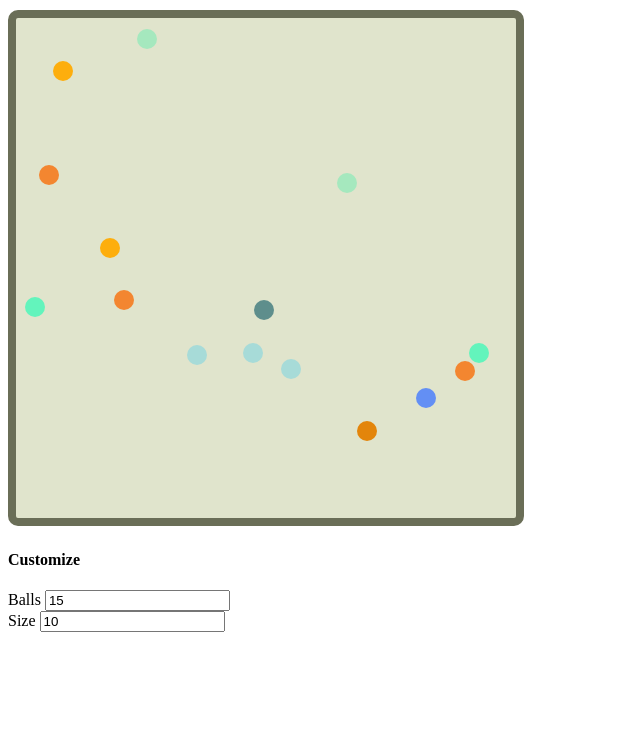
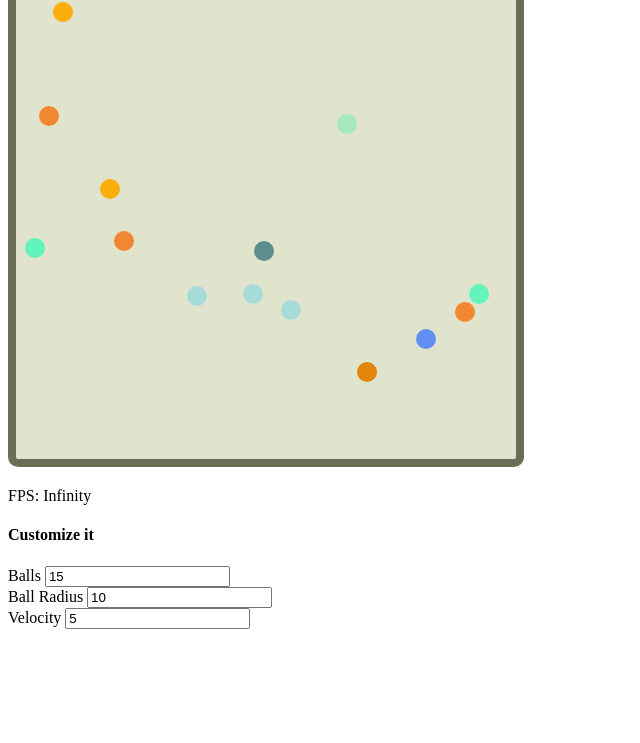
Before and after one commit to handreistoicescu/ball-master-5000, a website with bundled scripts: page index.html in a window 1280 px wide. Shown: the part 57-800 px from the top of the page, without its empty margins (0-640 px from the left). Built offline with nearby package versions, Linux system fonts and the light colour scheme.

Commit message:
Added fps

```diff
--- a/index.html
+++ b/index.html
@@ -9,17 +9,21 @@
   <link rel="stylesheet" href="style.css">
 </head>
 <body>
-  <h2>Ball Master 5000</h2>
   <canvas id="app-canvas"></canvas>
-  <h4>Customize</h4>
+  <p id="fps-text"></p>
+  <h4>Customize it</h4>
   <form id="config-form">
     <div>
       <label for="config-balls">Balls</label>
       <input type="text" id="input-config-balls" />
     </div>
     <div>
-      <label for="config-size">Size</label>
-      <input type="text" id="input-config-size" />
+      <label for="config-size">Ball Radius</label>
+      <input type="text" id="input-config-radius" />
+    </div>
+    <div>
+      <label for="config-velocity">Velocity</label>
+      <input type="text" id="input-config-velocity" />
     </div>
   </form>
 </body>
--- a/index.js
+++ b/index.js
@@ -27,17 +27,25 @@ function updateConfig(configData) {
 }
 
 const inputBalls = document.getElementById('input-config-balls');
-const inputSize = document.getElementById('input-config-size');
+const inputRadius = document.getElementById('input-config-radius');
+const inputVelocity = document.getElementById('input-config-velocity');
+
+const fpsCounterText = document.getElementById('fps-text');
 
 inputBalls.value = ballsConfig.ballNumber;
-inputSize.value = ballsConfig.radius;
+inputRadius.value = ballsConfig.radius;
+inputVelocity.value = ballsConfig.totalVelocity;
 
 inputBalls.addEventListener('keyup', (event) => {
   updateConfig({ ballNumber: parseInt(event.target.value, 10) });
   ballsData = getBalls(ballsConfig);
 });
-inputSize.addEventListener('keyup', (event) => {
+inputRadius.addEventListener('keyup', (event) => {
   updateConfig({ radius: parseInt(event.target.value, 10) });
+  ballsData = getBalls(ballsConfig);
+});
+inputVelocity.addEventListener('keyup', (event) => {
+  updateConfig({ totalVelocity: parseInt(event.target.value, 10) });
   ballsData = getBalls(ballsConfig);
 });
 
@@ -61,7 +69,7 @@ class Ball {
   }
 }
 
-function draw() {
+function draw(timeStamp) {
   // clear the canvas
   ctx.clearRect(0, 0, canvas.clientWidth, canvas.clientHeight);
 
@@ -100,6 +108,11 @@ function draw() {
       }
     });
   });
+
+  // count fps
+  const progress = performance.now() - timeStamp;
+  fpsCounterText.textContent = `FPS: ${Math.floor(1000 / progress)}`;
+
   requestAnimationFrame(draw);
 }
 
```
